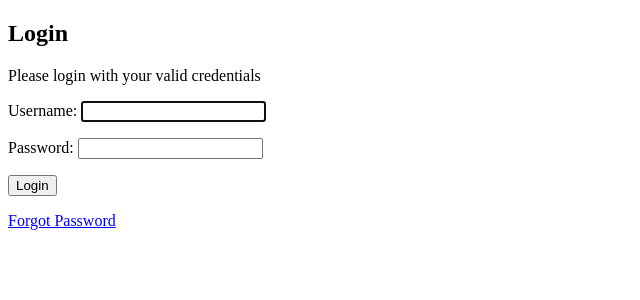
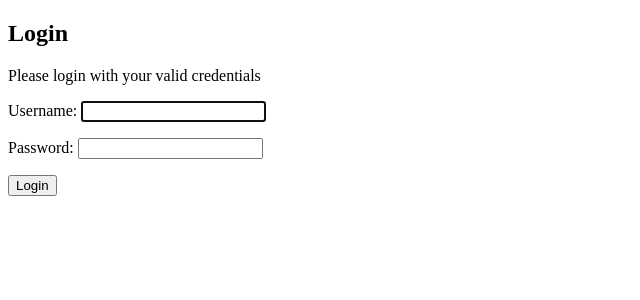
Before and after one commit to Aayush452-cell/Auth_management_System, a Django app: page /accounts/login/ in a window 1280 px wide. Shown: the top 300 px of the page, without its empty margins (0-640 px from the left). Run offline with Django 3.2, Linux system fonts and the light colour scheme.

Commit message:
Update login.html

```diff
--- a/templates/registration/login.html
+++ b/templates/registration/login.html
@@ -20,7 +20,5 @@
 
 </form>
 
-<p><a href="{% url 'password_reset' %}">Forgot Password</a> </p>
-
 </body>
 </html>
```
